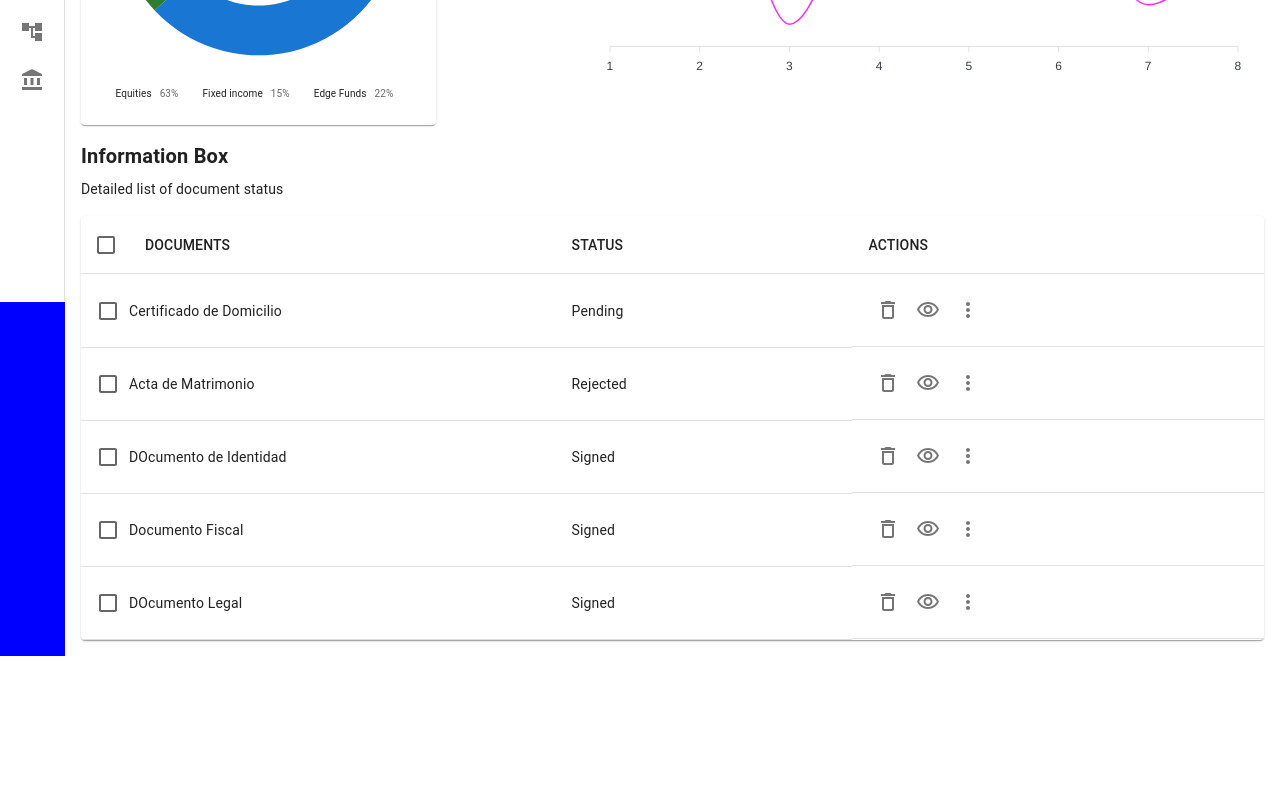
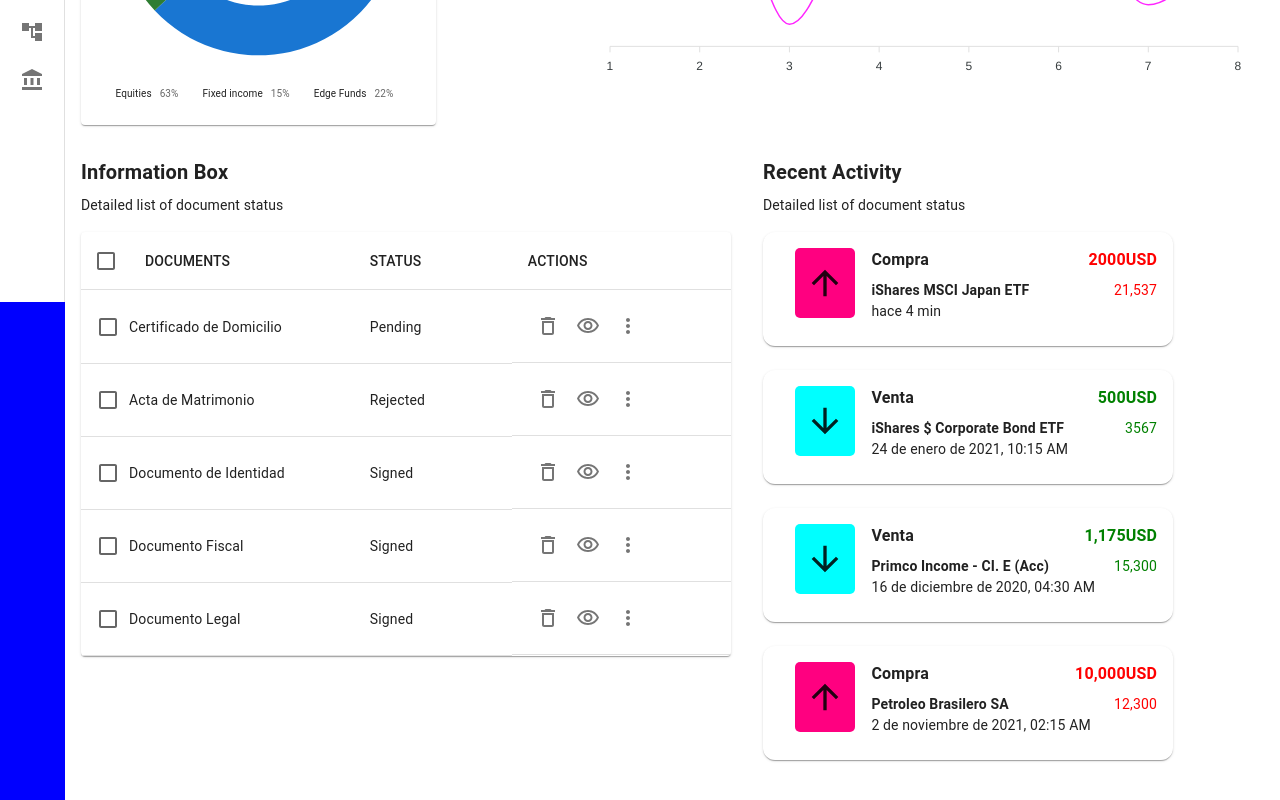
Before and after one commit to RRonier/react-mui, a React (Vite) app: page /dashboard in a window 1280 px wide. Shown: the part 498-1298 px from the top of the page. Before the commit the page ends 1154 px from the top, so only its background shows below. Built offline with nearby package versions, Linux system fonts and the light colour scheme; data requests are answered from the project's data file; sample sign-in values are in the browser's storage.

Commit message:
cards working fine

```diff
--- a/db.json
+++ b/db.json
@@ -44,7 +44,7 @@
       "status": "Rejected"
     },
     {
-      "name": "DOcumento de Identidad",
+      "name": "Documento de Identidad",
       "status": "Signed"
     },
     {
@@ -52,8 +52,38 @@
       "status": "Signed"
     },
     {
-      "name": "DOcumento Legal",
+      "name": "Documento Legal",
       "status": "Signed"
+    }
+  ],
+  "activity": [
+    {
+      "name": "Compra",
+      "price": "2000USD",
+      "store": "iShares MSCI Japan ETF",
+      "ammount": "21,537",
+      "elapsedTime": "hace 4 min"
+    },
+    {
+      "name": "Venta",
+      "price": "500USD",
+      "store": "iShares $ Corporate Bond ETF",
+      "ammount": "3567",
+      "elapsedTime": "24 de enero de 2021, 10:15 AM"
+    },
+    {
+      "name": "Venta",
+      "price": "1,175USD",
+      "store": "Primco Income - CI. E (Acc)",
+      "ammount": "15,300",
+      "elapsedTime": "16 de diciembre de 2020, 04:30 AM"
+    },
+    {
+      "name": "Compra",
+      "price": "10,000USD",
+      "store": "Petroleo Brasilero SA",
+      "ammount": "12,300",
+      "elapsedTime": "2 de noviembre de 2021, 02:15 AM"
     }
   ]
 }
--- /dev/null
+++ b/src/components/shared/ActivityCard.tsx
@@ -0,0 +1,80 @@
+import {
+    Box,
+    Card,
+    CardContent,
+    Stack,
+    Typography
+} from '@mui/material';
+import ArrowUpwardOutlinedIcon from '@mui/icons-material/ArrowUpwardOutlined';
+import ArrowDownwardIcon from '@mui/icons-material/ArrowDownward';
+import {
+    ActivityCardProps
+} from '../../utils/types';
+
+export const ActivityCard = ({
+    name,
+    price,
+    store,
+    ammount,
+    elapsedTime,
+    customKey,
+    sx }: ActivityCardProps) => {
+    return (
+        <Card sx={sx}>
+            <CardContent
+                sx={{
+                    display: "flex",
+                    // margin: "0 !important",
+                    // py: "0 !important",
+                    // px: "2 !important"
+                }}
+            >
+                <Box sx={{
+                    display: "flex",
+                    flexDirection: "row",
+                    justifyContent: "center",
+                    alignItems: "center",
+                    width: "80px",
+                    height: "70px",
+                    backgroundColor: customKey > 0 && customKey < 3 ? "cyan" : "#ff0080",
+                    borderRadius: "5px",
+                    mx: 2,
+                }}>
+                    {customKey > 0 && customKey < 3 ? <ArrowDownwardIcon sx={{
+                        width: 50,
+                        height: 40
+                    }} /> :
+                        <ArrowUpwardOutlinedIcon sx={{
+                            width: 50,
+                            height: 40
+                        }} />}
+                </Box>
+                <Box sx={{
+                    width: "100%"
+                }}>
+                    <Stack
+                        alignItems="flex-start"
+                        direction="row"
+                        // justifyContent="space-between"
+                        spacing={1}
+                        marginBottom={1}
+                        sx={{ display: "flex", flexDirection: "row", justifyContent: "space-between" }}
+                    >
+                        <Typography fontWeight="bold">{name}</Typography>
+                        <Typography fontWeight="bold" sx={{
+                            color: customKey > 0 && customKey < 3 ? "green" : "red"
+                        }}>{price}</Typography>
+                    </Stack>
+                    <Stack sx={{ display: "flex", flexDirection: "row", justifyContent: "space-between", width: "100%" }}>
+                        <Typography fontSize={14} fontWeight="bold" sx={{ width: "fit-content" }}>{store}</Typography>
+                        <Typography fontSize={14} sx={{
+                            width: "fit-content", color: customKey > 0 && customKey < 3 ? "green" : "red"
+
+                        }}>{ammount}</Typography>
+                    </Stack>
+                    <Typography fontSize={14}>{elapsedTime}</Typography>
+                </Box>
+            </CardContent>
+        </Card>
+    );
+};
--- a/src/components/ui/Table.tsx
+++ b/src/components/ui/Table.tsx
@@ -148,7 +148,7 @@ export const EnhancedTable = ({ documents }: Props) => {
             <Paper sx={{ width: '100%', mb: 2 }}>
                 <TableContainer>
                     <Table
-                        sx={{ minWidth: 750 }}
+                        sx={{ minWidth: 650 }}
                         aria-labelledby="tableTitle"
                         size={dense ? 'small' : 'medium'}
                     >
--- a/src/pages/Dashboard/Dashboard.tsx
+++ b/src/pages/Dashboard/Dashboard.tsx
@@ -2,13 +2,14 @@ import { useState, useEffect } from "react";
 import Drawer from "../../layouts/Drawer/Drawer"
 import { Navbar } from "../../layouts/Navbar/Navbar";
 import { Outlet } from "react-router-dom";
-import { fakeStocksService, fakeDocumentsService } from "../../services/MockServices";
-import { DocumentsData, Stocks } from "../../utils/types";
+import { fakeStocksService, fakeDocumentsService, fakeActivityService } from "../../services/MockServices";
+import { DocumentsData, Stocks, ActivityCardProps } from "../../utils/types";
 
 export const Dashboard = () => {
     const [open, setOpen] = useState(false);
     const [stocks, setStocks] = useState<Stocks[]>([]);
     const [documentsData, setDocumentsData] = useState<DocumentsData[]>([]);
+    const [activitiesData, setActivitiesData] = useState<ActivityCardProps[]>([]);
 
     useEffect(() => {
         const getStocks = async () => {
@@ -19,8 +20,13 @@ export const Dashboard = () => {
             let documents = await fakeDocumentsService()
             setDocumentsData(documents)
         }
+        const getActivities = async () => {
+            let activities = await fakeActivityService()
+            setActivitiesData(activities)
+        }
         getStocks()
         getDocuments()
+        getActivities()
     }, [])
     const handleDrawerOpen = () => {
         setOpen(true);
@@ -42,7 +48,7 @@ export const Dashboard = () => {
                     handleDrawerClose={handleDrawerClose}
                     open={open}
                 />
-                <Outlet context={[stocks, documentsData]} />
+                <Outlet context={[stocks, documentsData, activitiesData]} />
             </div>
         </>
     )
--- a/src/pages/Information/Information.tsx
+++ b/src/pages/Information/Information.tsx
@@ -1,13 +1,16 @@
 import { CustomCard } from "../../components/shared/Card"
 import { OutletProps, useOutletContext } from "react-router-dom"
-import { Stocks } from "../../utils/types"
+import { ActivityCardProps, Stocks } from "../../utils/types"
 import { Box, Grid, Typography } from "@mui/material"
 import { OverviewTraffic } from "../../components/ui/Chart"
 import ReportAreaChart from "../../components/ui/ReportAreaChart"
 import { EnhancedTable } from "../../components/ui/Table"
+import { ActivityCard } from "../../components/shared/ActivityCard"
 
 export const InformationMain = () => {
     const context: OutletProps = useOutletContext()
+    console.log("Information")
+    console.log(context)
     return (
         <Box sx={{
             width: "100%",
@@ -55,6 +58,10 @@ export const InformationMain = () => {
                     </Box>
                 </Grid>
             </Box>
+            <Grid container sx={{
+                display: "flex",
+                flexDirection: "row",
+            }}>
                 <Box sx={{
                     m: 2
                 }}>
@@ -62,6 +69,29 @@ export const InformationMain = () => {
                     <Typography variant="body1" fontSize={14} sx={{ mb: 2 }}>Detailed list of document status</Typography>
                     {context && context[1]?.length && <EnhancedTable documents={context[1]} />}
                 </Box>
+                <Box sx={{
+                    m: 2
+                }}>
+                    <Typography fontWeight="bold" fontSize={20} sx={{ mb: 1 }}>Recent Activity</Typography>
+                    <Typography variant="body1" fontSize={14} sx={{ mb: 2 }}>Detailed list of document status</Typography>
+                    <Box sx={{
+                        display: "flex",
+                        flexDirection: "column",
+                    }}>
+                        {context && context[2].length && context[2].map((activity: ActivityCardProps, i) =>
+                            <ActivityCard
+                                key={i}
+                                customKey={i}
+                                name={activity.name}
+                                price={activity.price}
+                                store={activity.store}
+                                ammount={activity.ammount}
+                                elapsedTime={activity.elapsedTime}
+                                sx={{ width: "100%", minWidth: 410, borderRadius: 3, mb: 3 }}
+                            />)}
+                    </Box>
+                </Box>
+            </Grid>
         </Box>
     )
 }
--- a/src/services/MockServices.ts
+++ b/src/services/MockServices.ts
@@ -27,3 +27,9 @@ export const fakeDocumentsService = async () => {
   let documents = await data.json();
   return documents;
 };
+
+export const fakeActivityService = async () => {
+  let data = await fetch(`${baseURL}/activity`);
+  let activities = await data.json();
+  return activities;
+};
```
Also changed, not shown: src/utils/types.ts (+10 -0 lines). Lines whose indentation alone changed are shown as unchanged.
